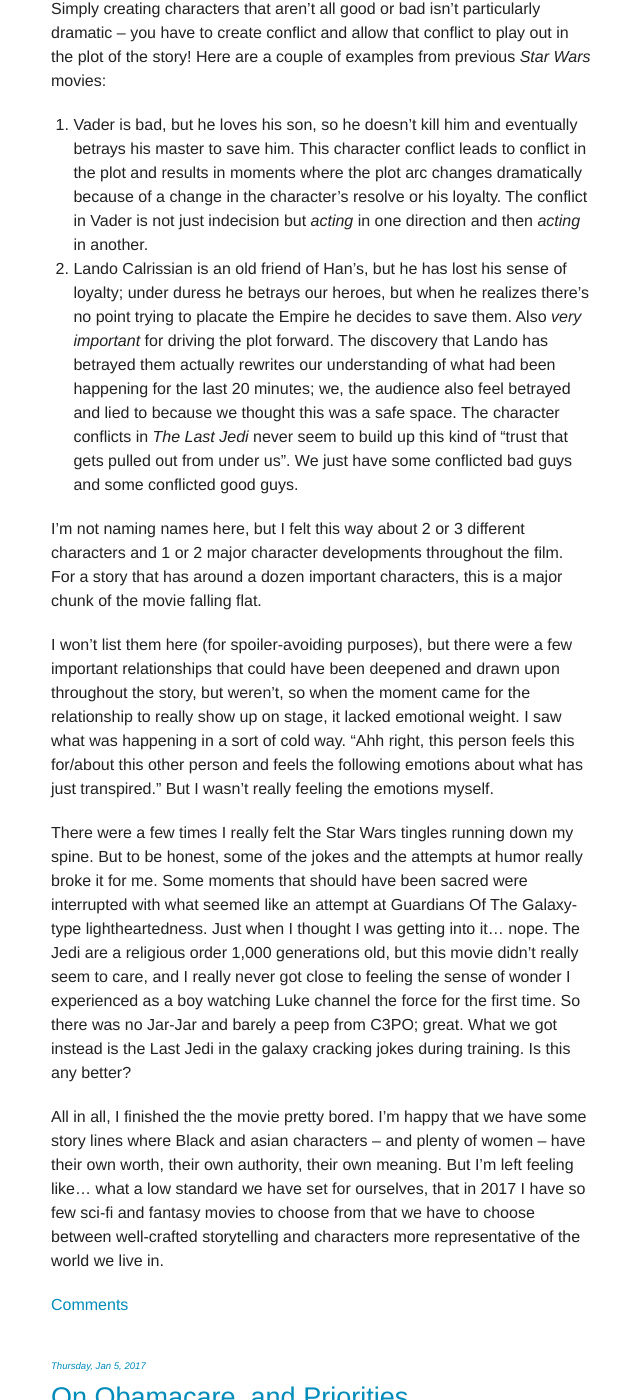
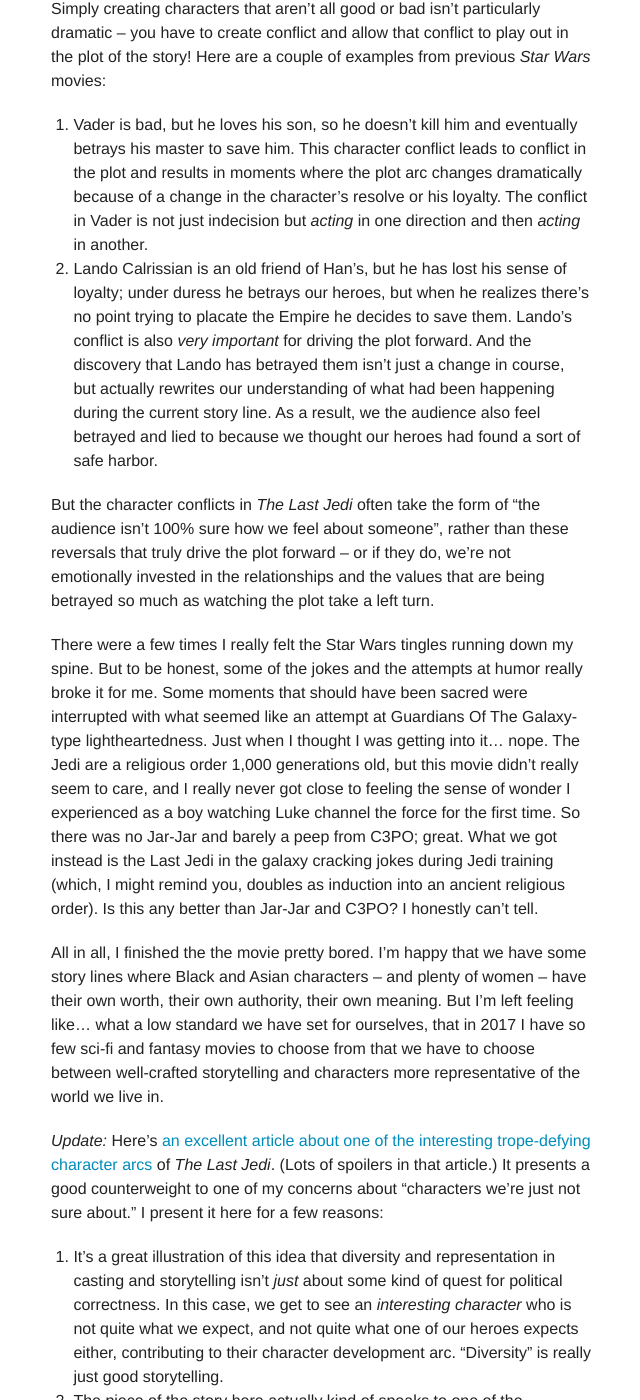
Before and after one commit to michaelsnook/snook.pub, a Jekyll site: the page built from posts.html, in a window 1280 px wide and 1400 px high, scrolled down 881 px. Shown: the whole window, without its empty margins (262-902 px from the left). Built offline with Jekyll 4.4.1, drawn with Linux system fonts in a browser that asks for light colours; comment, search, counter and statistics services are not loaded; some of the changed text lies outside the part shown.

Commit message:
Update post

```diff
--- a/_posts/2017-12-21-The-Last-Jedi-Critique.md
+++ b/_posts/2017-12-21-The-Last-Jedi-Critique.md
@@ -11,12 +11,16 @@
 Some of the characters and character developments came across this way too – you have conflicted or contradictory characters, not because the person is an "antihero," or a "bad person with a heart of gold," or they committed a crime to feed their family, or due to past traumas they are now visiting traumas on others to achieve safety, or because they're overzealous in pursuit of the good, or  they're the scoundrel who saves the day anyway... but just because we weren't sure if we should like them a lot. Or maybe for a moment we liked them and then later changed our minds, or vice versa. Simply creating characters that aren't all good or bad isn't particularly dramatic – you have to create conflict and allow that conflict to play out in the plot of the story! Here are a couple of examples from previous _Star Wars_ movies:
 
 1. Vader is bad, but he loves his son, so he doesn't kill him and eventually betrays his master to save him. This character conflict leads to conflict in the plot and results in moments where the plot arc changes dramatically because of a change in the character's resolve or his loyalty. The conflict in Vader is not just indecision but _acting_ in one direction and then _acting_ in another.
-2. Lando Calrissian is an old friend of Han's, but he has lost his sense of loyalty; under duress he betrays our heroes, but when he realizes there's no point trying to placate the Empire he decides to save them. Also _very important_ for driving the plot forward. The discovery that Lando has betrayed them actually rewrites our understanding of what had been happening for the last 20 minutes; we, the audience also feel betrayed and lied to because we thought this was a safe space. The character conflicts in _The Last Jedi_ never seem to build up this kind of "trust that gets pulled out from under us". We just have some conflicted bad guys and some conflicted good guys.
+2. Lando Calrissian is an old friend of Han's, but he has lost his sense of loyalty; under duress he betrays our heroes, but when he realizes there's no point trying to placate the Empire he decides to save them. Lando's conflict is also _very important_ for driving the plot forward. And the discovery that Lando has betrayed them isn't just a change in course, but actually rewrites our understanding of what had been happening during the current story line. As a result, we the audience also feel betrayed and lied to because we thought our heroes had found a sort of safe harbor.
 
-I'm not naming names here, but I felt this way about 2 or 3 different characters and 1 or 2 major character developments throughout the film. For a story that has around a dozen important characters, this is a major chunk of the movie falling flat.
+But the character conflicts in _The Last Jedi_ often take the form of "the audience isn't 100% sure how we feel about someone", rather than these reversals that truly drive the plot forward – or if they do, we're not emotionally invested in the relationships and the values that are being betrayed so much as watching the plot take a left turn.
 
-I won't list them here (for spoiler-avoiding purposes), but there were a few important relationships that could have been deepened and drawn upon throughout the story, but weren't, so when the moment came for the relationship to really show up on stage, it lacked emotional weight. I saw what was happening in a sort of cold way. "Ahh right, this person feels this for/about this other person and feels the following emotions about what has just transpired." But I wasn't really feeling the emotions myself.
+There were a few times I really felt the Star Wars tingles running down my spine. But to be honest, some of the jokes and the attempts at humor really broke it for me. Some moments that should have been sacred were interrupted with what seemed like an attempt at Guardians Of The Galaxy-type lightheartedness. Just when I thought I was getting into it... nope. The Jedi are a religious order 1,000 generations old, but this movie didn't really seem to care, and I really never got close to feeling the sense of wonder I experienced as a boy watching Luke channel the force for the first time. So there was no Jar-Jar and barely a peep from C3PO; great. What we got instead is the Last Jedi in the galaxy cracking jokes during Jedi training (which, I might remind you, doubles as induction into an ancient religious order). Is this any better than Jar-Jar and C3PO? I honestly can't tell.
 
-There were a few times I really felt the Star Wars tingles running down my spine. But to be honest, some of the jokes and the attempts at humor really broke it for me. Some moments that should have been sacred were interrupted with what seemed like an attempt at Guardians Of The Galaxy-type lightheartedness. Just when I thought I was getting into it... nope. The Jedi are a religious order 1,000 generations old, but this movie didn't really seem to care, and I really never got close to feeling the sense of wonder I experienced as a boy watching Luke channel the force for the first time. So there was no Jar-Jar and barely a peep from C3PO; great. What we got instead is the Last Jedi in the galaxy cracking jokes during training. Is this any better?
+All in all, I finished the the movie pretty bored. I'm happy that we have some story lines where Black and Asian characters -- and plenty of women -- have their own worth, their own authority, their own meaning. But I'm left feeling like... what a low standard we have set for ourselves, that in 2017 I have so few sci-fi and fantasy movies to choose from that we have to choose between well-crafted storytelling and characters more representative of the world we live in.
 
-All in all, I finished the the movie pretty bored. I'm happy that we have some story lines where Black and asian characters -- and plenty of women -- have their own worth, their own authority, their own meaning. But I'm left feeling like... what a low standard we have set for ourselves, that in 2017 I have so few sci-fi and fantasy movies to choose from that we have to choose between well-crafted storytelling and characters more representative of the world we live in.
+*Update:* Here's [an excellent article about one of the interesting trope-defying character arcs](https://www.tor.com/2017/12/21/star-wars-vice-admiral-holdo-and-our-expectations-for-female-military-power/) of _The Last Jedi_. (Lots of spoilers in that article.) It presents a good counterweight to one of my concerns about "characters we're just not sure about." I present it here for a few reasons:
+
+1. It's a great illustration of this idea that diversity and representation in casting and storytelling isn't _just_ about some kind of quest for political correctness. In this case, we get to see an _interesting character_ who is not quite what we expect, and not quite what one of our heroes expects either, contributing to their character development arc. "Diversity" is really just good storytelling.
+2. The piece of the story here actually kind of speaks to one of the concerns I have with the film: I like the thematic thing, but I thought the _craft_ was off. I didn't love the acting; I didn't think the relationships this character apparently had with other characters in the film were shown or explained in a way that was compelling on an emotional level, and so the way this person's story worked out didn't hit home for me as much as I wish it had.
+3. One critique on the film that has been nagging at me more and more since I first wrote this piece is on display here: There actually _is_ a deep, emotional story to be told, but they didn't _tell it_. The story was great but the screenplay left a lot on the table. The way this article describes friendships and emotions and the characteristics of the different players in the film is far more compelling than what actually played out of the silver screen.
```
